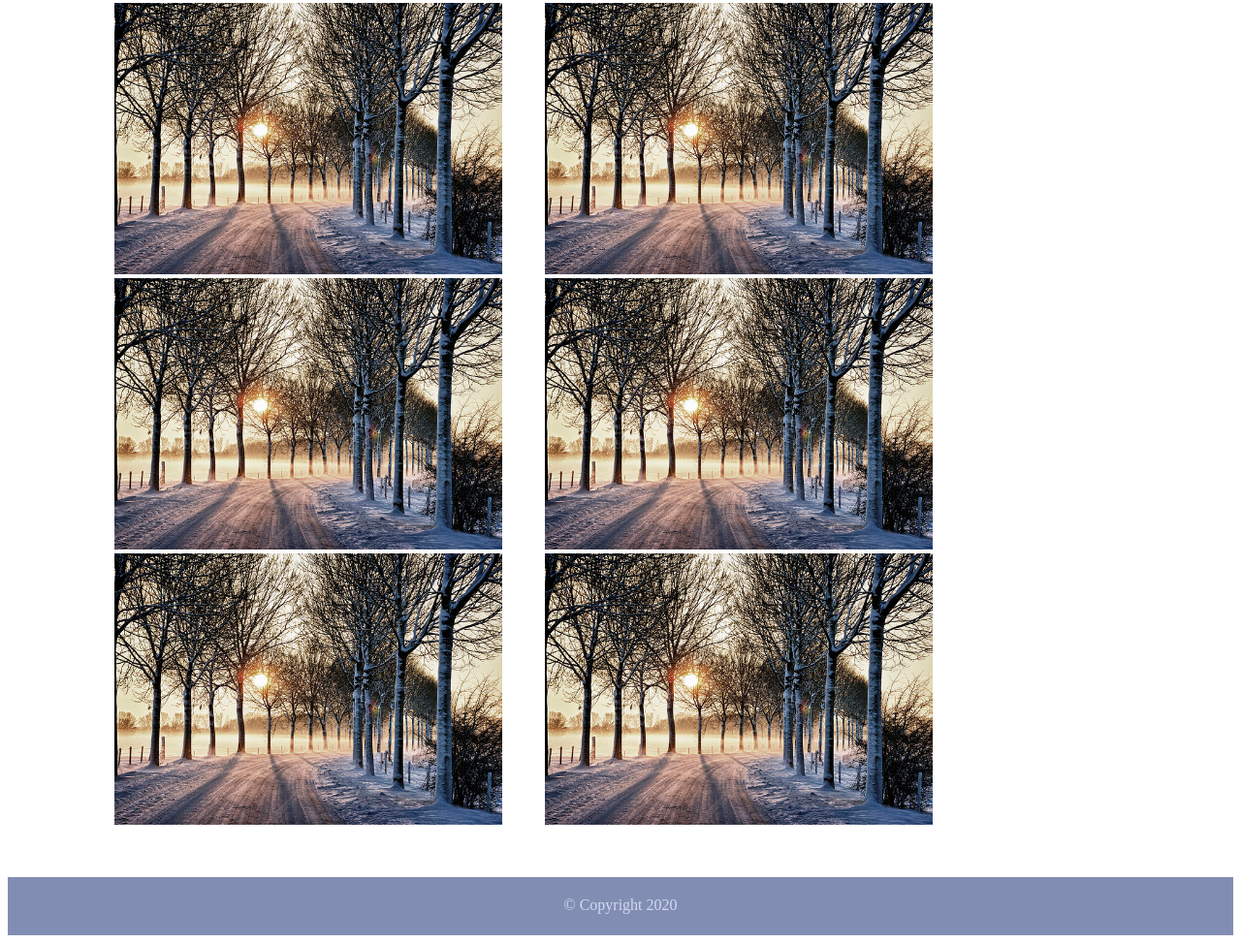
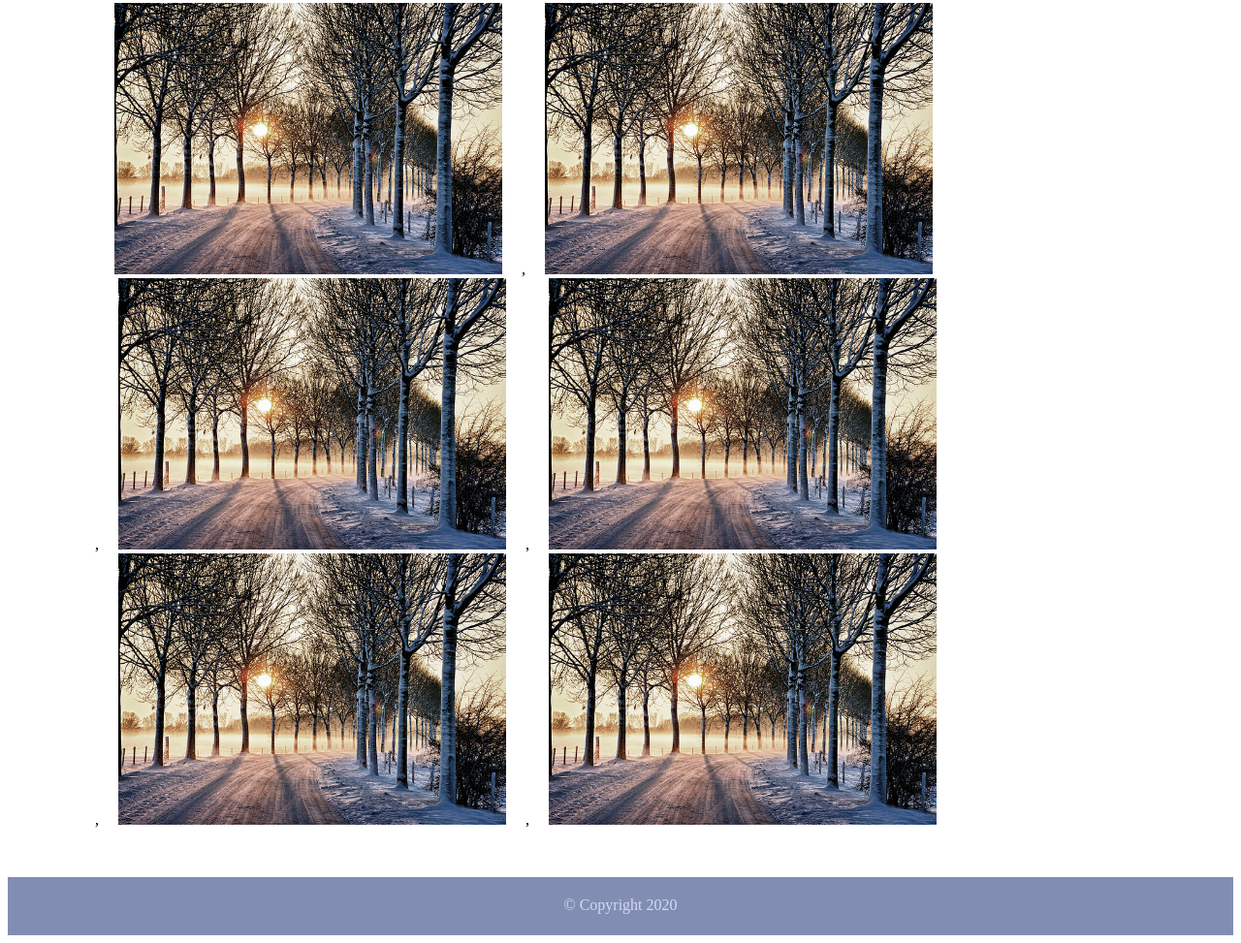
Before and after one commit to dlewis8605/week1-day1, a plain HTML site: page gallery.html in a window 1280 px wide. Shown: the part 699-1672 px from the top of the page at 97% size. Drawn offline with Linux system fonts and the light colour scheme.

Commit message:
added javascript to 4th page

```diff
--- a/gallery.html
+++ b/gallery.html
@@ -27,12 +27,12 @@
                 <p> My fourth paragraph. </p>
 
                 <ul id="album">
-                    <li id="photo"><img src="images/winterland1.jpg"></li>
+                    <!--<li id="photo"><img src="images/winterland1.jpg"></li>
                     <li id="photo"><img src="images/winterland2.jpg"></li>
                     <li id="photo"><img src="images/winterland3.jpg"></li>
                     <li id="photo"><img src="images/winterland4.jpg"></li>
                     <li id="photo"><img src="images/winterland5.jpg"></li>
-                    <li id="photo"><img src="images/winterland6.jpg"></li>
+                    <li id="photo"><img src="images/winterland6.jpg"></li>-->
                 </ul>
             </main><!-- End of Main Content -->
 
@@ -40,6 +40,24 @@
             <footer>&copy; Copyright 2020</footer>
 
         </div> <!-- End Container -->
+        <script>
+            var photos = []; //Declare an empty array to store image element
+            var fileNames = []; //Declare an empty element to store image file names
+            var imageList = []; //Declare an empty array to store html list that contains an image
+            var image; //Declare an empty variable to store the assembled image list codes
+            var openList = "<li id='photo'>"; //Declare a variable to contain open list tag
+            var closeList = "</li>"; //Declare a variable to contain close list tag
 
+            //Create a loop to create 6 images starting with an index of 0
+            for (var i=0; i<6; i++) {
+                fileNames.push("winterland"+(i+1)); //Create image file name and store in the array
+                photos.push("<img src='images/"+fileNames[i]+".jpg'>"); //Assemble file name into image element and store in an array
+                image = openList + photos[i] + closeList; //Assemble image element from array with list elements and store in a variable
+                imageList.push(image); //Store(push) the assembled list codes into an array
+
+                //Display all six image codes stored in the array
+                document.getElementById("album").innerHTML = imageList;
+            }
+        </script>
     </body>
 <html>
```
